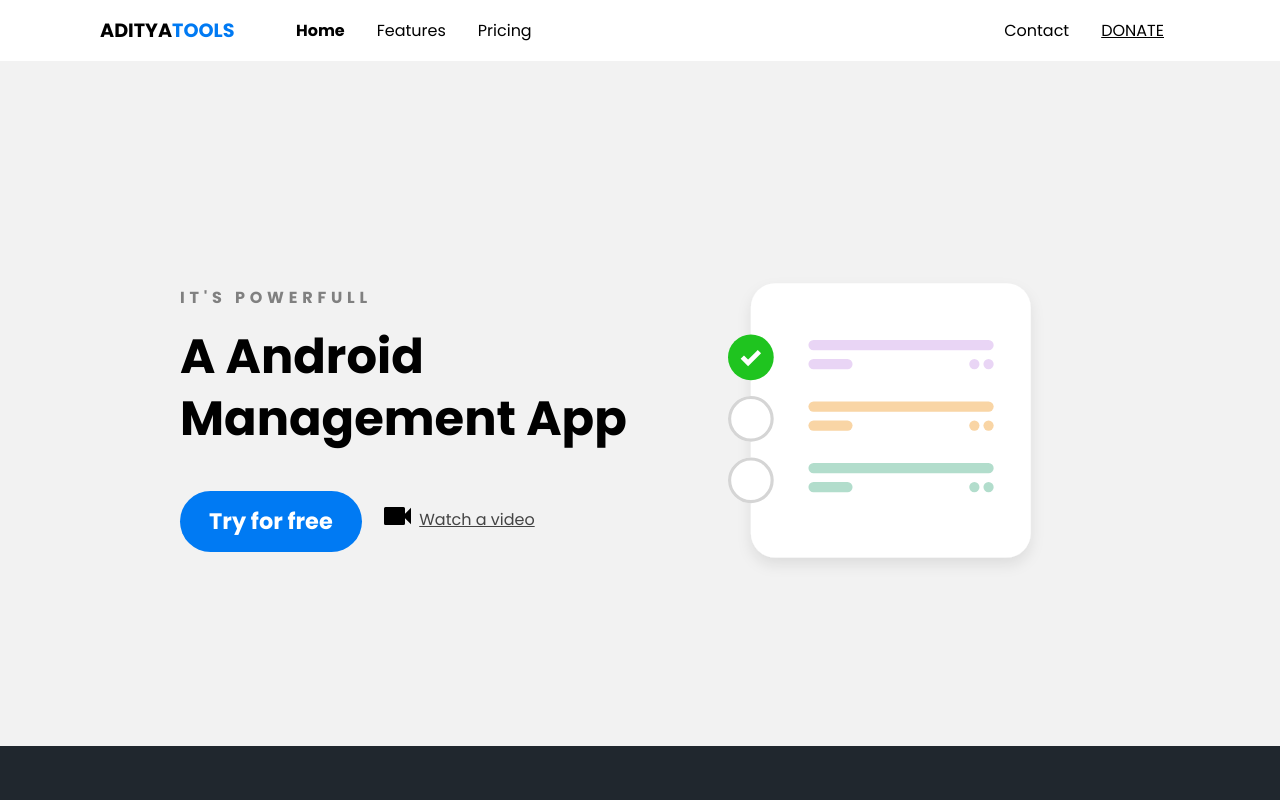
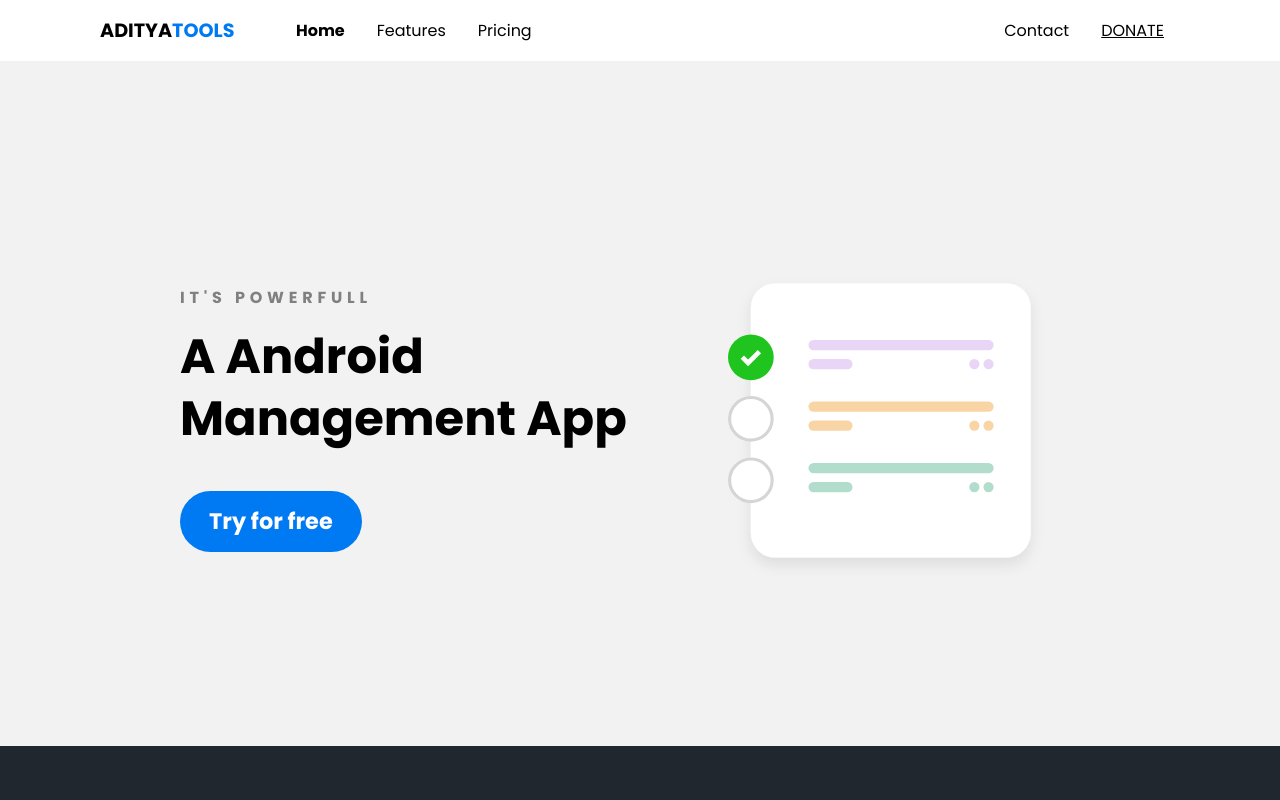
Before and after one commit to ad1tyx666/Aditya-Tools, a plain HTML site: page index.html in a window 1280 px wide. Shown: the top 800 px of the page. Drawn offline with Linux system fonts and the light colour scheme.

Commit message:
delete "watch a video"

```diff
--- a/index.html
+++ b/index.html
@@ -40,8 +40,6 @@
                 <div class="hero-cta">
                     <a href="https://github.com/Vincent4440/Aditya-Tools/releases/download/android/Aditya-Tools.apk"
                     class="primary-cta">Try for free</a>
-                    <a href="#" class="watch-video-cta">
-                        <img src="images/watch.svg" alt="Watch a video">Watch a video
                     </a>
                 </div>
             </div>
```
